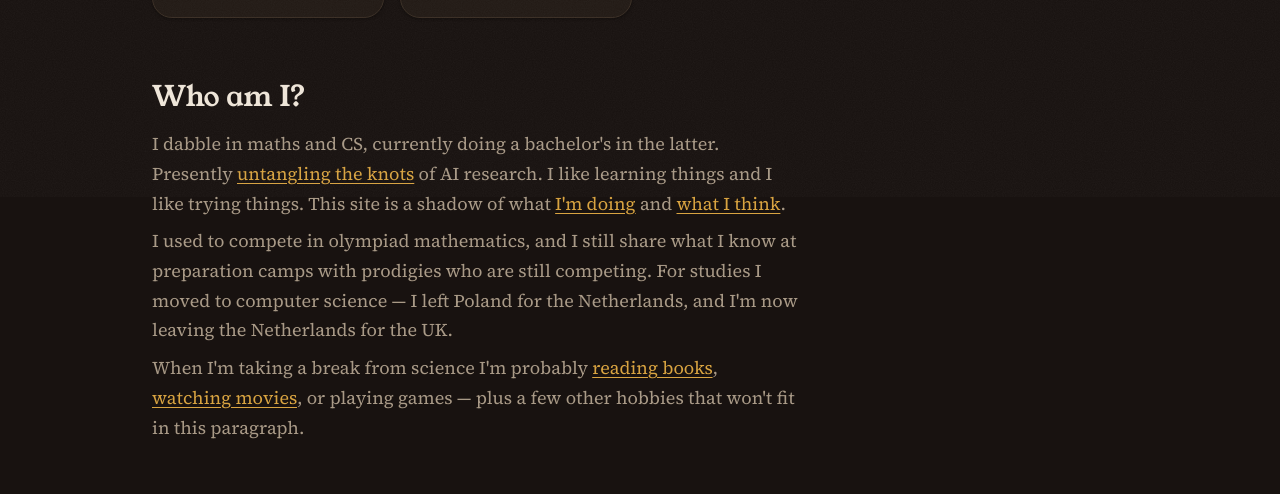
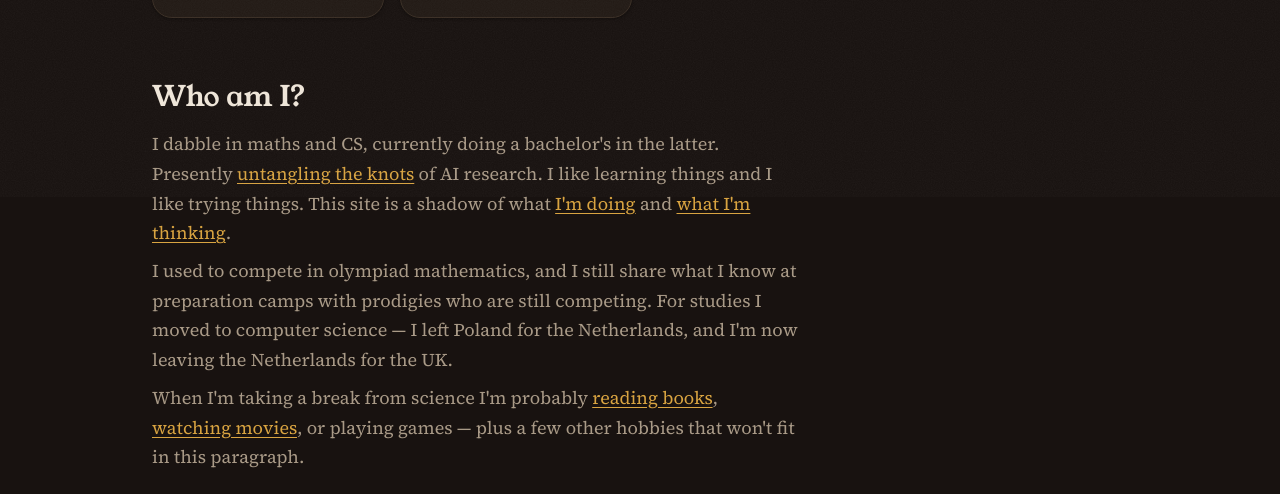
Before and after one commit to Arkantanti/personal-website, an Astro site: page / in a window 1280 px wide. Shown: the part 603-1097 px from the top of the page. Built offline with nearby package versions, Linux system fonts and the light colour scheme; Astro itself is replaced by a stand-in of ours.

Commit message:
content: changed about me

```diff
--- a/src/pages/index.astro
+++ b/src/pages/index.astro
@@ -57,7 +57,7 @@ const nowDate = currentNow?.data.date
     <h2 class="about-title">Who am I?</h2>
     <p class="about-bio">
       I dabble in maths and CS, currently doing a bachelor's in the latter. Presently <a href="/projects">untangling the knots</a> of AI research.
-      I like learning things and I like trying things. This site is a shadow of what <a href="/now">I'm doing</a> and <a href="/blog">what I think</a>.
+      I like learning things and I like trying things. This site is a shadow of what <a href="/now">I'm doing</a> and <a href="/blog">what I'm thinking</a>.
     </p>
     <p class="about-bio">
       I used to compete in olympiad mathematics, and I still share what I know at preparation camps with prodigies who are still
```
Also changed, not shown: README.md.
